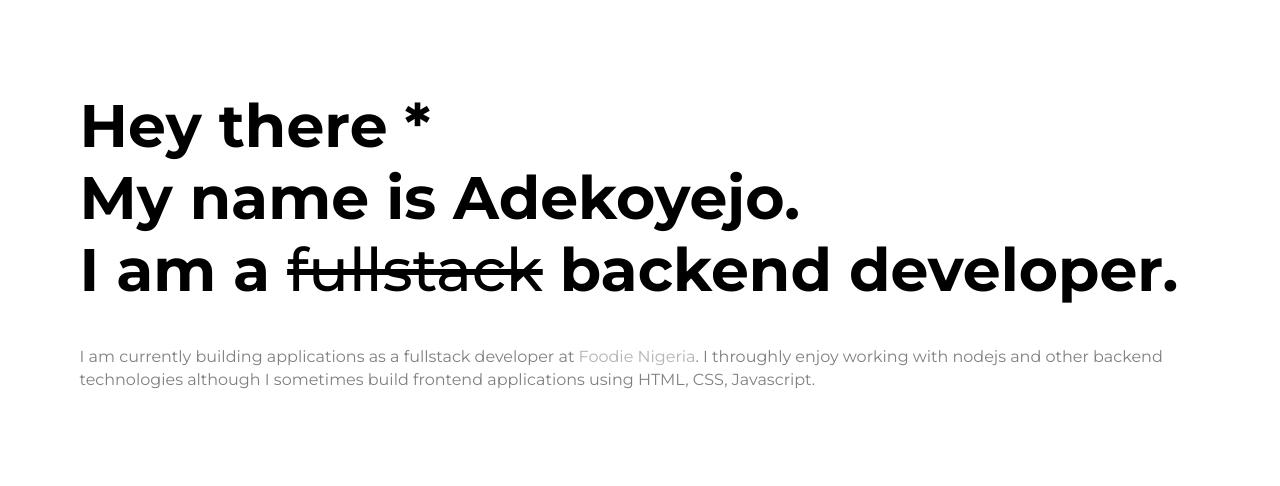
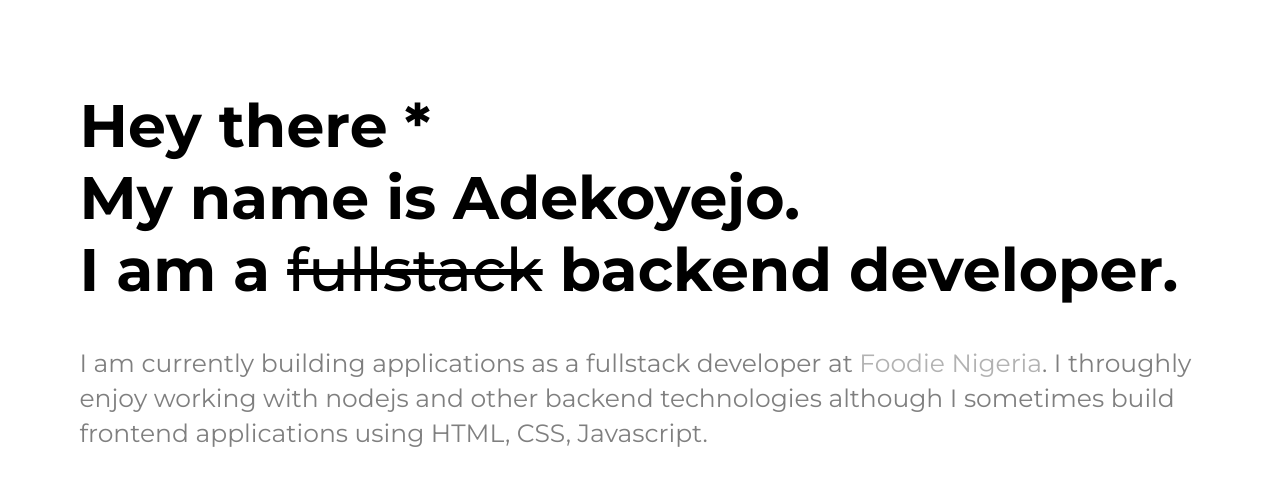
Before and after one commit to adekoyejoakinhanmi/Portfolio, a React (Create React App) app: page / in a window 1280 px wide. Shown: the top 486 px of the page. Built offline with nearby package versions, Linux system fonts and the light colour scheme.

Commit message:
increase body font size and border box

```diff
--- a/src/index.css
+++ b/src/index.css
@@ -1,5 +1,8 @@
 @import url('https://fonts.googleapis.com/css?family=Montserrat:400,500,600,700');
 
+*{
+  box-sizing: border-box;
+}
 html{
   font-size: 62.5%;
 }
@@ -7,7 +10,7 @@ body {
   margin: 0;
   padding: 0;
   line-height: 1.4;
-  font-size: 1.6rem;
+  font-size: 2.5rem;
   font-family: "Montserrat", -apple-system, BlinkMacSystemFont, "Segoe UI", "Roboto", "Oxygen",
     "Ubuntu", "Cantarell", "Fira Sans", "Droid Sans", "Helvetica Neue",
     sans-serif;
```
